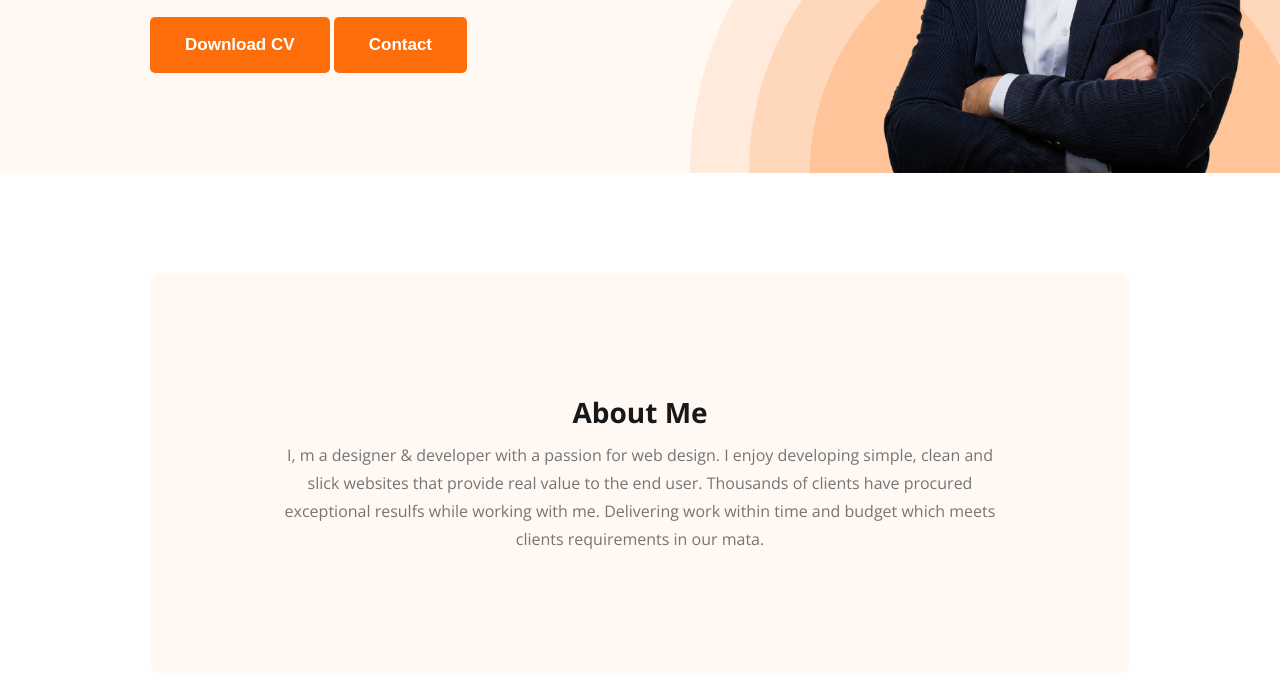
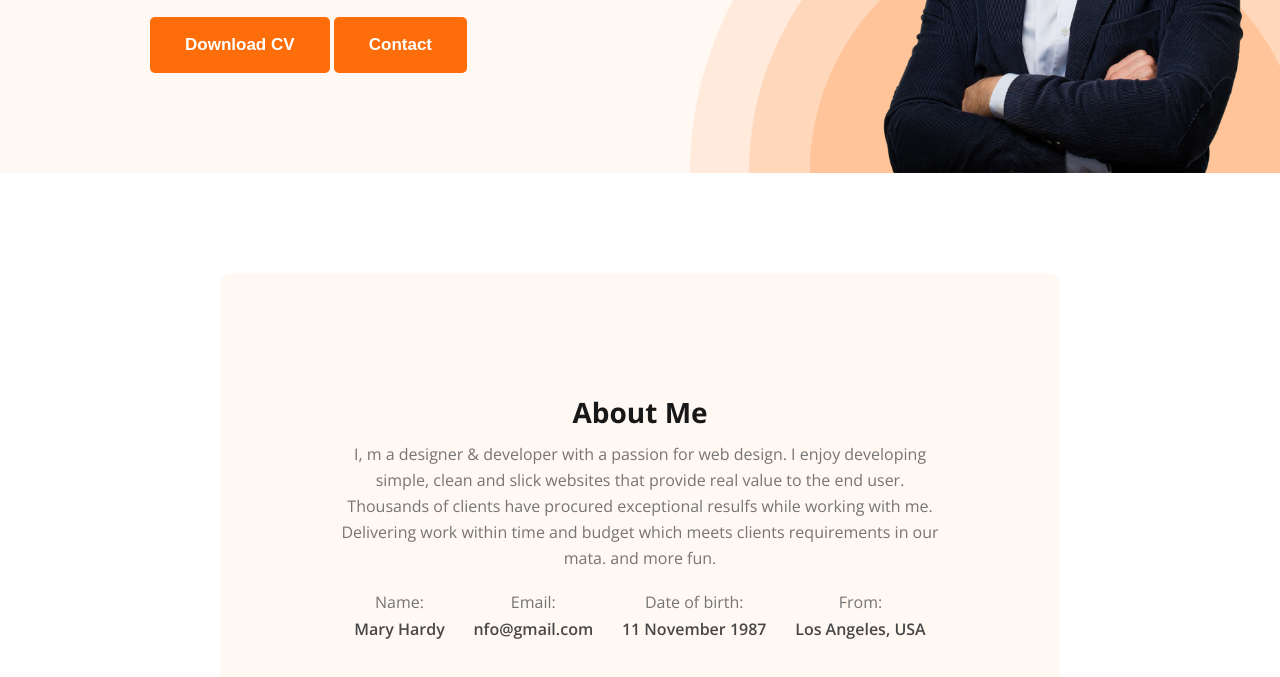
Before and after one commit to solaiman-siam/developer-portfolio, a plain HTML site: page index.html in a window 1280 px wide. Shown: the part 421-1098 px from the top of the page. Drawn offline with nearby package versions, Linux system fonts and the light colour scheme.

Commit message:
added about information

```diff
--- a/index.html
+++ b/index.html
@@ -39,8 +39,26 @@
                 About Me
             </h3>
             <p class="section-description">
-                I, m a designer & developer with a passion for web design. I enjoy developing simple, clean and slick websites that provide real value to the end user. Thousands of clients have procured exceptional resulfs while working with me. Delivering work within time and budget which meets clients requirements in our mata.
+                I, m a designer & developer with a passion for web design. I enjoy developing simple, clean and slick websites that provide real value to the end user. Thousands of clients have procured exceptional resulfs while working with me. Delivering work within time and budget which meets clients requirements in our mata. and more fun.
             </p>
+            <div class="about-info-container">
+                <div class="about-info">
+                    <h4 class="info-title">Name:</h4>
+                    <p class="info-description">Mary Hardy </p>
+                </div>
+                <div class="about-info">
+                    <h4 class="info-title">Email:</h4>
+                    <p class="info-description">nfo@gmail.com</p>
+                </div>
+                <div class="about-info">
+                    <h4 class="info-title">Date of birth:</h4>
+                    <p class="info-description">11 November 1987</p>
+                </div>
+                <div class="about-info">
+                    <h4 class="info-title">From:</h4>
+                    <p class="info-description">Los Angeles, USA</p>
+                </div>
+            </div>
         </section>
     </main>
     <footer></footer>
--- a/styles/portfolio.css
+++ b/styles/portfolio.css
@@ -91,13 +91,19 @@ nav a {
 }
 
 /* main section style */
+main {
+  max-width: 1140px;
+  margin: 0 auto;
+}
 
 /* about section styles */
 .section-description {
   color: #757575;
   text-align: center;
   font-weight: 400;
-  line-height: 28px;
+  line-height: 26px;
+  margin-bottom: 20px;
+
 }
 .about {
   padding: 120px;
@@ -105,6 +111,25 @@ nav a {
   background: #fff8f3;
   margin: 100px 150px;
 }
-.section-title{
-    margin-bottom: 10px;
+.section-title {
+  margin-bottom: 10px;
 }
+.about-info-container {
+  display: flex;
+  justify-content: space-around;
+}
+.about-info {
+  text-align: center;
+}
+.info-title {
+  color: #757575;
+  font-size: 16px;
+  font-weight: 400;
+  margin-bottom: 5px;
+}
+.info-description {
+  color: #474747;
+  text-align: center;
+  font-size: 16px;
+  font-weight: 600;
+}
```
